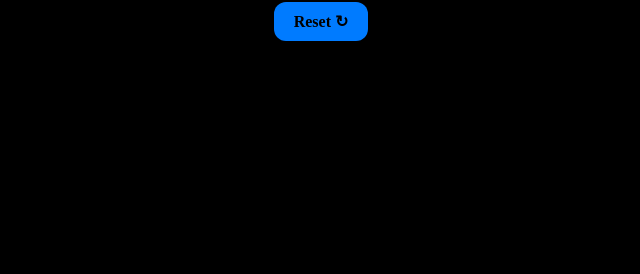
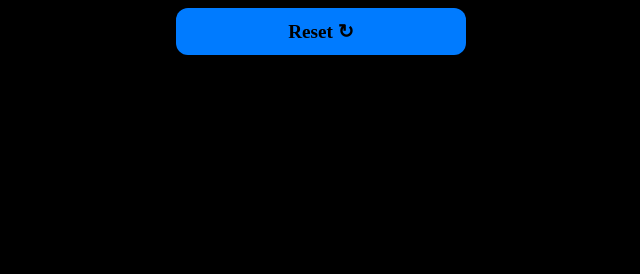
Before and after one commit to VoyagerX21/Puzzle, a Django app: page / in a window 1280 px wide. Shown: the part 526-800 px from the top of the page, without its empty margins (635-1275 px from the left). Run offline with Django 5.2, Linux system fonts and the light colour scheme.

Commit message:
minor changes

```diff
--- a/myapp/templates/myapp/index.html
+++ b/myapp/templates/myapp/index.html
@@ -47,7 +47,7 @@
         font-weight: bold;
         margin-left: 25%;
         margin-right: 25%;
-        margin-bottom: 0 px;
+        margin-bottom: 0px;
       }
 
       .reset-button:hover {
@@ -72,6 +72,7 @@
         width: 100%;
         height: auto;
         aspect-ratio: 1/1;
+        border: 1px solid white;
       }
       #try {
         margin-bottom: 35px;
@@ -108,11 +109,22 @@
           flex: 1;
           margin: 0 20px;
         }
+
         .image {
           aspect-ratio: 2/1.5;
         }
+
         #solv {
           margin-bottom: 0px;
+        }
+
+        .reset-button {
+          font-size: 1.2rem;
+          padding: 12px 24px;
+          margin-left: 15%;
+          margin-right: 15%;
+          width: 70%;
+          text-align: center;
         }
       }
     </style>
```
Also changed, not shown: media/myapp/main/1.png, media/myapp/main/2.png, media/myapp/main/3.png, 7 other files.
